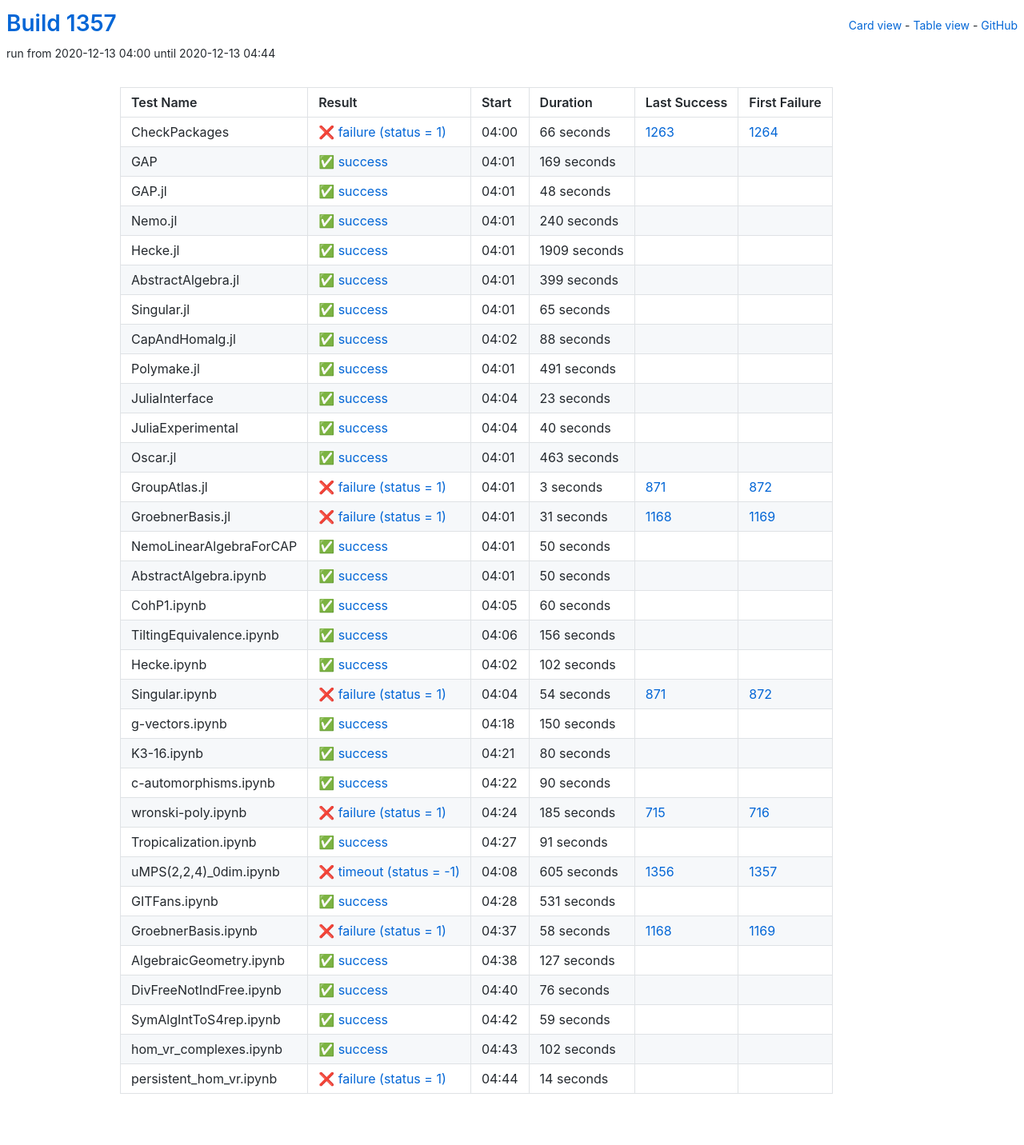
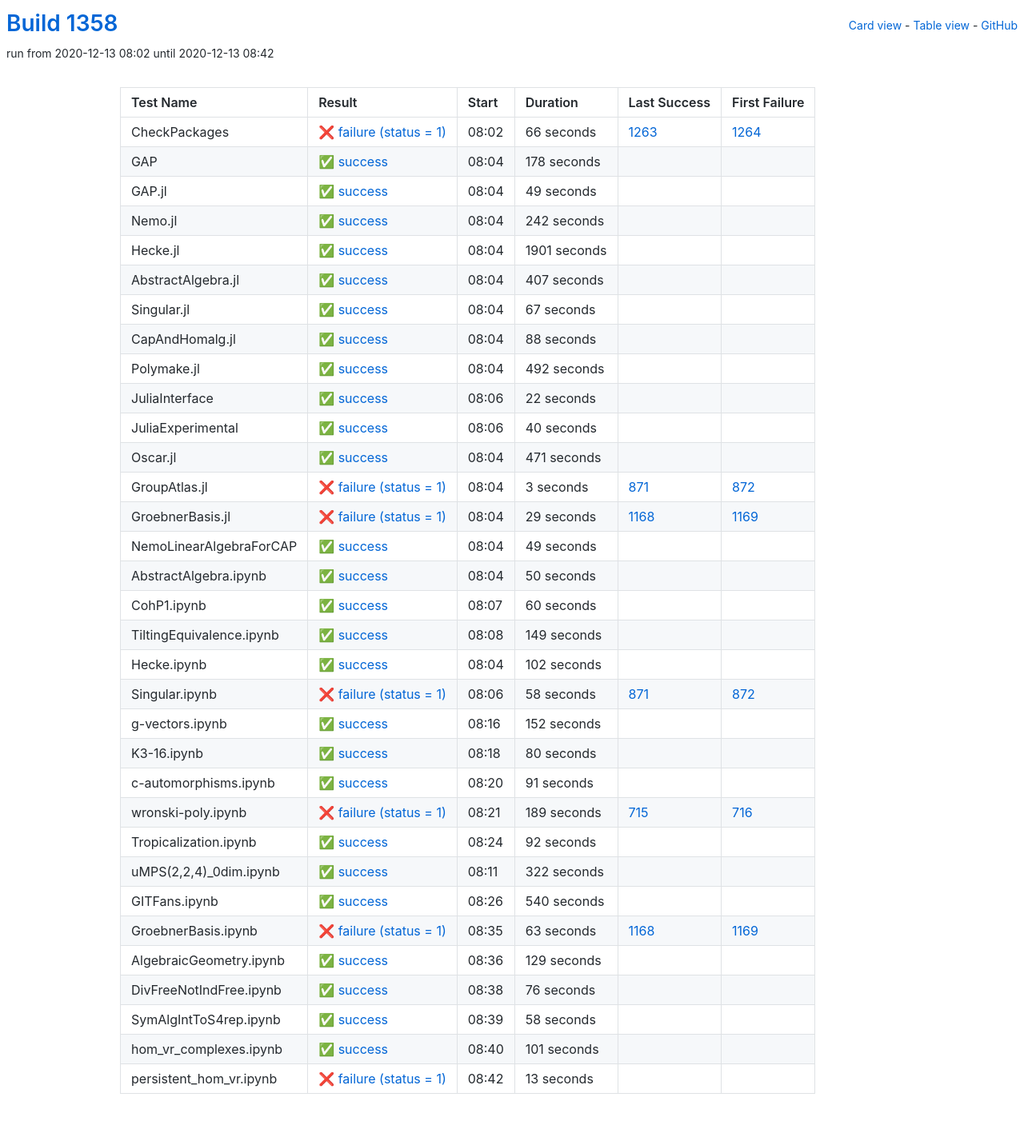
Before and after one commit to oscar-system/oscar-ci-status-stable, a Jekyll site: the page built from table.html, in a window 1280 px wide. Shown: the whole page at 80% size. Built offline with Jekyll 4.4.1, drawn with Linux system fonts in a browser that asks for light colours.

Commit message:
Build #1358

```diff
--- a/_data/ci.yml
+++ b/_data/ci.yml
@@ -1,6 +1,6 @@
 ---
-build: 1357
-build_url: https://oscarci.mathematik.uni-kl.de/job/oscar-stable/1357/
+build: 1358
+build_url: https://oscarci.mathematik.uni-kl.de/job/oscar-stable/1358/
 job: oscar-stable
 organization: oscar-system
 repo: oscar-ci-status-stable
@@ -8,8 +8,8 @@ repourl: https://github.com/oscar-system/oscar-ci-status-stable
 tests:
 - name: CheckPackages
   id: checkpackages
-  log: https://oscarci.mathematik.uni-kl.de/job/oscar-stable/1357/artifact/logs/build-1357/CheckPackages.log
-  start: 2020-12-13 04:00
+  log: https://oscarci.mathematik.uni-kl.de/job/oscar-stable/1358/artifact/logs/build-1358/CheckPackages.log
+  start: 2020-12-13 08:02
   success: false
   exitcode: 1
   status: failure
@@ -20,80 +20,80 @@ tests:
   first_failure_url: https://oscarci.mathematik.uni-kl.de/job/oscar-stable/1264/
 - name: GAP
   id: gap
-  log: https://oscarci.mathematik.uni-kl.de/job/oscar-stable/1357/artifact/logs/build-1357/GAP.log
-  start: 2020-12-13 04:01
+  log: https://oscarci.mathematik.uni-kl.de/job/oscar-stable/1358/artifact/logs/build-1358/GAP.log
+  start: 2020-12-13 08:04
   success: true
   exitcode: 0
   status: success
-  duration: 169
+  duration: 178
   last_success: false
   last_success_url:
   first_failure: false
   first_failure_url:
 - name: GAP.jl
   id: gap-jl
-  log: https://oscarci.mathematik.uni-kl.de/job/oscar-stable/1357/artifact/logs/build-1357/GAP.jl.log
-  start: 2020-12-13 04:01
+  log: https://oscarci.mathematik.uni-kl.de/job/oscar-stable/1358/artifact/logs/build-1358/GAP.jl.log
+  start: 2020-12-13 08:04
   success: true
   exitcode: 0
   status: success
-  duration: 48
+  duration: 49
   last_success: false
   last_success_url:
   first_failure: false
   first_failure_url:
 - name: Nemo.jl
   id: nemo-jl
-  log: https://oscarci.mathematik.uni-kl.de/job/oscar-stable/1357/artifact/logs/build-1357/Nemo.jl.log
-  start: 2020-12-13 04:01
+  log: https://oscarci.mathematik.uni-kl.de/job/oscar-stable/1358/artifact/logs/build-1358/Nemo.jl.log
+  start: 2020-12-13 08:04
   success: true
   exitcode: 0
   status: success
-  duration: 240
+  duration: 242
   last_success: false
   last_success_url:
   first_failure: false
   first_failure_url:
 - name: Hecke.jl
   id: hecke-jl
-  log: https://oscarci.mathematik.uni-kl.de/job/oscar-stable/1357/artifact/logs/build-1357/Hecke.jl.log
-  start: 2020-12-13 04:01
+  log: https://oscarci.mathematik.uni-kl.de/job/oscar-stable/1358/artifact/logs/build-1358/Hecke.jl.log
+  start: 2020-12-13 08:04
   success: true
   exitcode: 0
   status: success
-  duration: 1909
+  duration: 1901
   last_success: false
   last_success_url:
   first_failure: false
   first_failure_url:
 - name: AbstractAlgebra.jl
   id: abstractalgebra-jl
-  log: https://oscarci.mathematik.uni-kl.de/job/oscar-stable/1357/artifact/logs/build-1357/AbstractAlgebra.jl.log
-  start: 2020-12-13 04:01
+  log: https://oscarci.mathematik.uni-kl.de/job/oscar-stable/1358/artifact/logs/build-1358/AbstractAlgebra.jl.log
+  start: 2020-12-13 08:04
   success: true
   exitcode: 0
   status: success
-  duration: 399
+  duration: 407
   last_success: false
   last_success_url:
   first_failure: false
   first_failure_url:
 - name: Singular.jl
   id: singular-jl
-  log: https://oscarci.mathematik.uni-kl.de/job/oscar-stable/1357/artifact/logs/build-1357/Singular.jl.log
-  start: 2020-12-13 04:01
+  log: https://oscarci.mathematik.uni-kl.de/job/oscar-stable/1358/artifact/logs/build-1358/Singular.jl.log
+  start: 2020-12-13 08:04
   success: true
   exitcode: 0
   status: success
-  duration: 65
+  duration: 67
   last_success: false
   last_success_url:
   first_failure: false
   first_failure_url:
 - name: CapAndHomalg.jl
   id: capandhomalg-jl
-  log: https://oscarci.mathematik.uni-kl.de/job/oscar-stable/1357/artifact/logs/build-1357/CapAndHomalg.jl.log
-  start: 2020-12-13 04:02
+  log: https://oscarci.mathematik.uni-kl.de/job/oscar-stable/1358/artifact/logs/build-1358/CapAndHomalg.jl.log
+  start: 2020-12-13 08:04
   success: true
   exitcode: 0
   status: success
@@ -104,32 +104,32 @@ tests:
   first_failure_url:
 - name: Polymake.jl
   id: polymake-jl
-  log: https://oscarci.mathematik.uni-kl.de/job/oscar-stable/1357/artifact/logs/build-1357/Polymake.jl.log
-  start: 2020-12-13 04:01
+  log: https://oscarci.mathematik.uni-kl.de/job/oscar-stable/1358/artifact/logs/build-1358/Polymake.jl.log
+  start: 2020-12-13 08:04
   success: true
   exitcode: 0
   status: success
-  duration: 491
+  duration: 492
   last_success: false
   last_success_url:
   first_failure: false
   first_failure_url:
 - name: JuliaInterface
   id: juliainterface
-  log: https://oscarci.mathematik.uni-kl.de/job/oscar-stable/1357/artifact/logs/build-1357/JuliaInterface.log
-  start: 2020-12-13 04:04
+  log: https://oscarci.mathematik.uni-kl.de/job/oscar-stable/1358/artifact/logs/build-1358/JuliaInterface.log
+  start: 2020-12-13 08:06
   success: true
   exitcode: 0
   status: success
-  duration: 23
+  duration: 22
   last_success: false
   last_success_url:
   first_failure: false
   first_failure_url:
 - name: JuliaExperimental
   id: juliaexperimental
-  log: https://oscarci.mathematik.uni-kl.de/job/oscar-stable/1357/artifact/logs/build-1357/JuliaExperimental.log
-  start: 2020-12-13 04:04
+  log: https://oscarci.mathematik.uni-kl.de/job/oscar-stable/1358/artifact/logs/build-1358/JuliaExperimental.log
+  start: 2020-12-13 08:06
   success: true
   exitcode: 0
   status: success
@@ -140,20 +140,20 @@ tests:
   first_failure_url:
 - name: Oscar.jl
   id: oscar-jl
-  log: https://oscarci.mathematik.uni-kl.de/job/oscar-stable/1357/artifact/logs/build-1357/Oscar.jl.log
-  start: 2020-12-13 04:01
+  log: https://oscarci.mathematik.uni-kl.de/job/oscar-stable/1358/artifact/logs/build-1358/Oscar.jl.log
+  start: 2020-12-13 08:04
   success: true
   exitcode: 0
   status: success
-  duration: 463
+  duration: 471
   last_success: false
   last_success_url:
   first_failure: false
   first_failure_url:
 - name: GroupAtlas.jl
   id: groupatlas-jl
-  log: https://oscarci.mathematik.uni-kl.de/job/oscar-stable/1357/artifact/logs/build-1357/GroupAtlas.jl.log
-  start: 2020-12-13 04:01
+  log: https://oscarci.mathematik.uni-kl.de/job/oscar-stable/1358/artifact/logs/build-1358/GroupAtlas.jl.log
+  start: 2020-12-13 08:04
   success: false
   exitcode: 1
   status: failure
@@ -164,32 +164,32 @@ tests:
   first_failure_url: https://oscarci.mathematik.uni-kl.de/job/oscar-stable/872/
 - name: GroebnerBasis.jl
   id: groebnerbasis-jl
-  log: https://oscarci.mathematik.uni-kl.de/job/oscar-stable/1357/artifact/logs/build-1357/GroebnerBasis.jl.log
-  start: 2020-12-13 04:01
+  log: https://oscarci.mathematik.uni-kl.de/job/oscar-stable/1358/artifact/logs/build-1358/GroebnerBasis.jl.log
+  start: 2020-12-13 08:04
   success: false
   exitcode: 1
   status: failure
-  duration: 31
+  duration: 29
   last_success: 1168
   last_success_url: https://oscarci.mathematik.uni-kl.de/job/oscar-stable/1168/
   first_failure: 1169
   first_failure_url: https://oscarci.mathematik.uni-kl.de/job/oscar-stable/1169/
 - name: NemoLinearAlgebraForCAP
   id: nemolinearalgebraforcap
-  log: https://oscarci.mathematik.uni-kl.de/job/oscar-stable/1357/artifact/logs/build-1357/NemoLinearAlgebraForCAP.log
-  start: 2020-12-13 04:01
+  log: https://oscarci.mathematik.uni-kl.de/job/oscar-stable/1358/artifact/logs/build-1358/NemoLinearAlgebraForCAP.log
+  start: 2020-12-13 08:04
   success: true
   exitcode: 0
   status: success
-  duration: 50
+  duration: 49
   last_success: false
   last_success_url:
   first_failure: false
   first_failure_url:
 - name: AbstractAlgebra.ipynb
   id: abstractalgebra-ipynb
-  log: https://oscarci.mathematik.uni-kl.de/job/oscar-stable/1357/artifact/logs/build-1357/AbstractAlgebra.ipynb.log
-  start: 2020-12-13 04:01
+  log: https://oscarci.mathematik.uni-kl.de/job/oscar-stable/1358/artifact/logs/build-1358/AbstractAlgebra.ipynb.log
+  start: 2020-12-13 08:04
   success: true
   exitcode: 0
   status: success
@@ -200,8 +200,8 @@ tests:
   first_failure_url:
 - name: CohP1.ipynb
   id: cohp1-ipynb
-  log: https://oscarci.mathematik.uni-kl.de/job/oscar-stable/1357/artifact/logs/build-1357/CohP1.ipynb.log
-  start: 2020-12-13 04:05
+  log: https://oscarci.mathematik.uni-kl.de/job/oscar-stable/1358/artifact/logs/build-1358/CohP1.ipynb.log
+  start: 2020-12-13 08:07
   success: true
   exitcode: 0
   status: success
@@ -212,20 +212,20 @@ tests:
   first_failure_url:
 - name: TiltingEquivalence.ipynb
   id: tiltingequivalence-ipynb
-  log: https://oscarci.mathematik.uni-kl.de/job/oscar-stable/1357/artifact/logs/build-1357/TiltingEquivalence.ipynb.log
-  start: 2020-12-13 04:06
+  log: https://oscarci.mathematik.uni-kl.de/job/oscar-stable/1358/artifact/logs/build-1358/TiltingEquivalence.ipynb.log
+  start: 2020-12-13 08:08
   success: true
   exitcode: 0
   status: success
-  duration: 156
+  duration: 149
   last_success: false
   last_success_url:
   first_failure: false
   first_failure_url:
 - name: Hecke.ipynb
   id: hecke-ipynb
-  log: https://oscarci.mathematik.uni-kl.de/job/oscar-stable/1357/artifact/logs/build-1357/Hecke.ipynb.log
-  start: 2020-12-13 04:02
+  log: https://oscarci.mathematik.uni-kl.de/job/oscar-stable/1358/artifact/logs/build-1358/Hecke.ipynb.log
+  start: 2020-12-13 08:04
   success: true
   exitcode: 0
   status: success
@@ -236,32 +236,32 @@ tests:
   first_failure_url:
 - name: Singular.ipynb
   id: singular-ipynb
-  log: https://oscarci.mathematik.uni-kl.de/job/oscar-stable/1357/artifact/logs/build-1357/Singular.ipynb.log
-  start: 2020-12-13 04:04
+  log: https://oscarci.mathematik.uni-kl.de/job/oscar-stable/1358/artifact/logs/build-1358/Singular.ipynb.log
+  start: 2020-12-13 08:06
   success: false
   exitcode: 1
   status: failure
-  duration: 54
+  duration: 58
   last_success: 871
   last_success_url: https://oscarci.mathematik.uni-kl.de/job/oscar-stable/871/
   first_failure: 872
   first_failure_url: https://oscarci.mathematik.uni-kl.de/job/oscar-stable/872/
 - name: g-vectors.ipynb
   id: g-vectors-ipynb
-  log: https://oscarci.mathematik.uni-kl.de/job/oscar-stable/1357/artifact/logs/build-1357/g-vectors.ipynb.log
-  start: 2020-12-13 04:18
+  log: https://oscarci.mathematik.uni-kl.de/job/oscar-stable/1358/artifact/logs/build-1358/g-vectors.ipynb.log
+  start: 2020-12-13 08:16
   success: true
   exitcode: 0
   status: success
-  duration: 150
+  duration: 152
   last_success: false
   last_success_url:
   first_failure: false
   first_failure_url:
 - name: K3-16.ipynb
   id: k3-16-ipynb
-  log: https://oscarci.mathematik.uni-kl.de/job/oscar-stable/1357/artifact/logs/build-1357/K3-16.ipynb.log
-  start: 2020-12-13 04:21
+  log: https://oscarci.mathematik.uni-kl.de/job/oscar-stable/1358/artifact/logs/build-1358/K3-16.ipynb.log
+  start: 2020-12-13 08:18
   success: true
   exitcode: 0
   status: success
@@ -272,32 +272,8 @@ tests:
   first_failure_url:
 - name: c-automorphisms.ipynb
   id: c-automorphisms-ipynb
-  log: https://oscarci.mathematik.uni-kl.de/job/oscar-stable/1357/artifact/logs/build-1357/c-automorphisms.ipynb.log
-  start: 2020-12-13 04:22
-  success: true
-  exitcode: 0
-  status: success
-  duration: 90
-  last_success: false
-  last_success_url:
-  first_failure: false
-  first_failure_url:
-- name: wronski-poly.ipynb
-  id: wronski-poly-ipynb
-  log: https://oscarci.mathematik.uni-kl.de/job/oscar-stable/1357/artifact/logs/build-1357/wronski-poly.ipynb.log
-  start: 2020-12-13 04:24
-  success: false
-  exitcode: 1
-  status: failure
-  duration: 185
-  last_success: 715
-  last_success_url: https://oscarci.mathematik.uni-kl.de/job/oscar-stable/715/
-  first_failure: 716
-  first_failure_url: https://oscarci.mathematik.uni-kl.de/job/oscar-stable/716/
-- name: Tropicalization.ipynb
-  id: tropicalization-ipynb
-  log: https://oscarci.mathematik.uni-kl.de/job/oscar-stable/1357/artifact/logs/build-1357/Tropicalization.ipynb.log
-  start: 2020-12-13 04:27
+  log: https://oscarci.mathematik.uni-kl.de/job/oscar-stable/1358/artifact/logs/build-1358/c-automorphisms.ipynb.log
+  start: 2020-12-13 08:20
   success: true
   exitcode: 0
   status: success
@@ -306,58 +282,82 @@ tests:
   last_success_url:
   first_failure: false
   first_failure_url:
-- name: uMPS(2,2,4)_0dim.ipynb
-  id: umps-2-2-4-0dim-ipynb
-  log: https://oscarci.mathematik.uni-kl.de/job/oscar-stable/1357/artifact/logs/build-1357/uMPS-2-2-4-_0dim.ipynb.log
-  start: 2020-12-13 04:08
+- name: wronski-poly.ipynb
+  id: wronski-poly-ipynb
+  log: https://oscarci.mathematik.uni-kl.de/job/oscar-stable/1358/artifact/logs/build-1358/wronski-poly.ipynb.log
+  start: 2020-12-13 08:21
   success: false
-  exitcode: -1
-  status: timeout
-  duration: 605
-  last_success: 1356
-  last_success_url: https://oscarci.mathematik.uni-kl.de/job/oscar-stable/1356/
-  first_failure: 1357
-  first_failure_url: https://oscarci.mathematik.uni-kl.de/job/oscar-stable/1357/
-- name: GITFans.ipynb
-  id: gitfans-ipynb
-  log: https://oscarci.mathematik.uni-kl.de/job/oscar-stable/1357/artifact/logs/build-1357/GITFans.ipynb.log
-  start: 2020-12-13 04:28
+  exitcode: 1
+  status: failure
+  duration: 189
+  last_success: 715
+  last_success_url: https://oscarci.mathematik.uni-kl.de/job/oscar-stable/715/
+  first_failure: 716
+  first_failure_url: https://oscarci.mathematik.uni-kl.de/job/oscar-stable/716/
+- name: Tropicalization.ipynb
+  id: tropicalization-ipynb
+  log: https://oscarci.mathematik.uni-kl.de/job/oscar-stable/1358/artifact/logs/build-1358/Tropicalization.ipynb.log
+  start: 2020-12-13 08:24
   success: true
   exitcode: 0
   status: success
-  duration: 531
+  duration: 92
+  last_success: false
+  last_success_url:
+  first_failure: false
+  first_failure_url:
+- name: uMPS(2,2,4)_0dim.ipynb
+  id: umps-2-2-4-0dim-ipynb
+  log: https://oscarci.mathematik.uni-kl.de/job/oscar-stable/1358/artifact/logs/build-1358/uMPS-2-2-4-_0dim.ipynb.log
+  start: 2020-12-13 08:11
+  success: true
+  exitcode: 0
+  status: success
+  duration: 322
+  last_success: false
+  last_success_url:
+  first_failure: false
+  first_failure_url:
+- name: GITFans.ipynb
+  id: gitfans-ipynb
+  log: https://oscarci.mathematik.uni-kl.de/job/oscar-stable/1358/artifact/logs/build-1358/GITFans.ipynb.log
+  start: 2020-12-13 08:26
+  success: true
+  exitcode: 0
+  status: success
+  duration: 540
   last_success: false
   last_success_url:
   first_failure: false
   first_failure_url:
 - name: GroebnerBasis.ipynb
   id: groebnerbasis-ipynb
-  log: https://oscarci.mathematik.uni-kl.de/job/oscar-stable/1357/artifact/logs/build-1357/GroebnerBasis.ipynb.log
-  start: 2020-12-13 04:37
+  log: https://oscarci.mathematik.uni-kl.de/job/oscar-stable/1358/artifact/logs/build-1358/GroebnerBasis.ipynb.log
+  start: 2020-12-13 08:35
   success: false
   exitcode: 1
   status: failure
-  duration: 58
+  duration: 63
   last_success: 1168
   last_success_url: https://oscarci.mathematik.uni-kl.de/job/oscar-stable/1168/
   first_failure: 1169
   first_failure_url: https://oscarci.mathematik.uni-kl.de/job/oscar-stable/1169/
 - name: AlgebraicGeometry.ipynb
   id: algebraicgeometry-ipynb
-  log: https://oscarci.mathematik.uni-kl.de/job/oscar-stable/1357/artifact/logs/build-1357/AlgebraicGeometry.ipynb.log
-  start: 2020-12-13 04:38
+  log: https://oscarci.mathematik.uni-kl.de/job/oscar-stable/1358/artifact/logs/build-1358/AlgebraicGeometry.ipynb.log
+  start: 2020-12-13 08:36
   success: true
   exitcode: 0
   status: success
-  duration: 127
+  duration: 129
   last_success: false
   last_success_url:
   first_failure: false
   first_failure_url:
 - name: DivFreeNotIndFree.ipynb
   id: divfreenotindfree-ipynb
-  log: https://oscarci.mathematik.uni-kl.de/job/oscar-stable/1357/artifact/logs/build-1357/DivFreeNotIndFree.ipynb.log
-  start: 2020-12-13 04:40
+  log: https://oscarci.mathematik.uni-kl.de/job/oscar-stable/1358/artifact/logs/build-1358/DivFreeNotIndFree.ipynb.log
+  start: 2020-12-13 08:38
   success: true
   exitcode: 0
   status: success
@@ -368,36 +368,36 @@ tests:
   first_failure_url:
 - name: SymAlgIntToS4rep.ipynb
   id: symalginttos4rep-ipynb
-  log: https://oscarci.mathematik.uni-kl.de/job/oscar-stable/1357/artifact/logs/build-1357/SymAlgIntToS4rep.ipynb.log
-  start: 2020-12-13 04:42
+  log: https://oscarci.mathematik.uni-kl.de/job/oscar-stable/1358/artifact/logs/build-1358/SymAlgIntToS4rep.ipynb.log
+  start: 2020-12-13 08:39
   success: true
   exitcode: 0
   status: success
-  duration: 59
+  duration: 58
   last_success: false
   last_success_url:
   first_failure: false
   first_failure_url:
 - name: hom_vr_complexes.ipynb
   id: hom-vr-complexes-ipynb
-  log: https://oscarci.mathematik.uni-kl.de/job/oscar-stable/1357/artifact/logs/build-1357/hom_vr_complexes.ipynb.log
-  start: 2020-12-13 04:43
+  log: https://oscarci.mathematik.uni-kl.de/job/oscar-stable/1358/artifact/logs/build-1358/hom_vr_complexes.ipynb.log
+  start: 2020-12-13 08:40
   success: true
   exitcode: 0
   status: success
-  duration: 102
+  duration: 101
   last_success: false
   last_success_url:
   first_failure: false
   first_failure_url:
 - name: persistent_hom_vr.ipynb
   id: persistent-hom-vr-ipynb
-  log: https://oscarci.mathematik.uni-kl.de/job/oscar-stable/1357/artifact/logs/build-1357/persistent_hom_vr.ipynb.log
-  start: 2020-12-13 04:44
+  log: https://oscarci.mathematik.uni-kl.de/job/oscar-stable/1358/artifact/logs/build-1358/persistent_hom_vr.ipynb.log
+  start: 2020-12-13 08:42
   success: false
   exitcode: 1
   status: failure
-  duration: 14
+  duration: 13
   last_success: false
   last_success_url:
   first_failure: false
```
Also changed, not shown: README.md.
